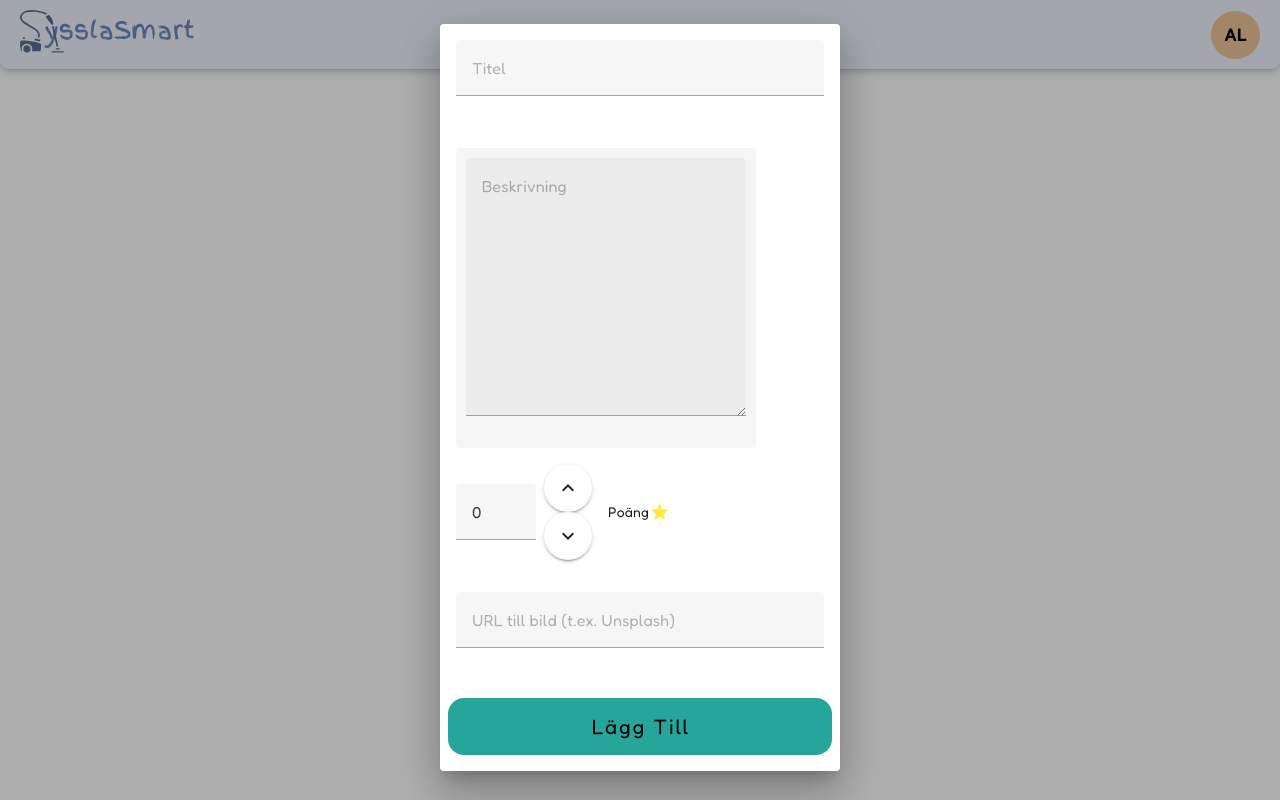
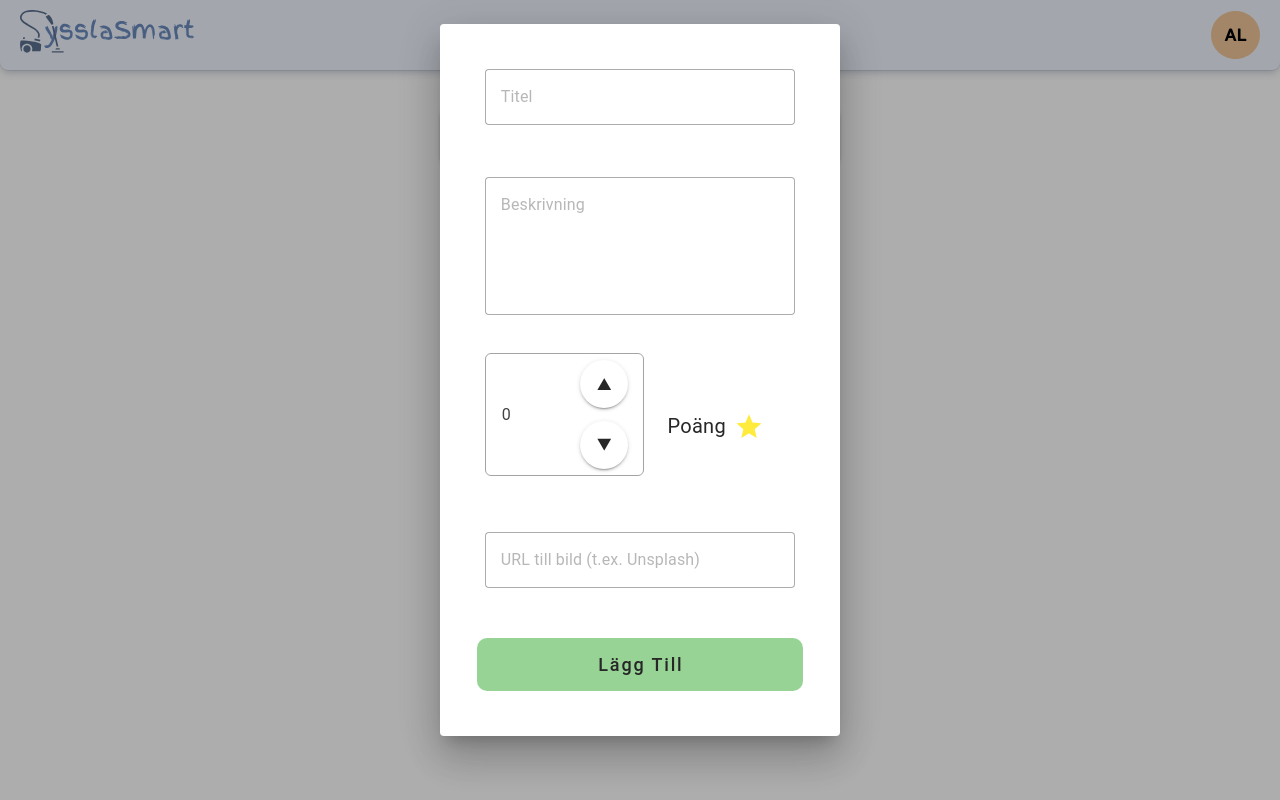
Before and after one commit to IT-Hogskolan-Stockholm/syssla-smart, a Vue app: page /beloningar in a window 1280 px wide. Both pictures are taken after a click on the button "Ny Belöning". Built offline with nearby package versions, Linux system fonts and the light colour scheme.

Commit message:
ish lite mer fixad CSS knapp + form, bytt font,

```diff
--- a/src/components/Header.vue
+++ b/src/components/Header.vue
@@ -85,6 +85,7 @@ header {
     rgba(9, 30, 66, 0.08) 0px 0px 0px 1px;
   position: sticky;
   top: 0;
+  margin-bottom: 2rem;
 }
 
 #avatar {
--- a/src/style.css
+++ b/src/style.css
@@ -1,5 +1,5 @@
 :root {
-  font-family: Fredoka, Avenir, Helvetica, Arial, sans-serif;
+  font-family: Roboto, Avenir, Helvetica, Arial, sans-serif;
   line-height: 1.5;
   font-weight: 400;
 
@@ -13,11 +13,6 @@
   -moz-osx-font-smoothing: grayscale;
 }
 
-@font-face {
-  font-family: Fredoka;
-  src: url(assets/Fredoka.ttf);
-}
-
 a {
   font-weight: 500;
   color: #646cff;
@@ -26,7 +21,12 @@ a {
 a:hover {
   color: #535bf2;
 }
-
+/* All "vanlig" text */
+.black-text {
+  color: #000;
+  text-transform: none;
+  font-weight: 500;
+}
 body {
   margin: 0;
   display: flex;
@@ -38,7 +38,6 @@ body {
   }
   box-sizing: border-box;
 }
-
 h1 {
   font-size: 3.2em;
   line-height: 1.1;
--- a/src/views/Beloningar.vue
+++ b/src/views/Beloningar.vue
@@ -1,104 +1,5 @@
-<template>
-  <div>
-    <section class="create-new-section d-flex justify-center flex-column align-center">
-      <v-btn
-        @click="openAddRewardDialog"
-        color="purple-lighten-4"
-        class="border-md border-purple rounded-btn black-text custom-btn d-flex justify-space-between align-center"
-        max-width="400px"
-      >
-        <span class="black-text ml-2 text-body-1">Ny Belöning</span>
-        <v-icon class="ml-7 black-text" color="black">mdi-plus</v-icon>
-      </v-btn>
-
-      <v-dialog
-        v-model="store.addRewardDialog"
-        max-width="400px"
-        :content-class="'auto-height-dialog'"
-        class="d-flex align-start"
-      >
-        <v-card class="d-flex flex-column" style="min-height: 0">
-          <v-form ref="form">
-
-            <v-card-text class="flex-grow-0" style="overflow: visible; padding-bottom: 0">
-              <v-text-field
-                v-model="rewardName"
-                placeholder="Titel"
-                :rules="[rules.required]"
-              ></v-text-field>
-
-              <div class="v-messages error--text" role="alert">
-                <div class="v-messages__wrapper">
-                </div>
-              </div>
-            </v-card-text>
-
-            <v-card-text class="flex-grow-0 " style="overflow: visible; padding-bottom: 0">
-
-            <v-textarea
-            v-model="description"
-            placeholder="Beskrivning"
-            rows="2"
-            class="custom-text-area"
-            ></v-textarea>
-          </v-card-text>
-
-          <v-card-text class="flex-grow-0 custom-card-text d-flex align-center">
-
-            <v-text-field
-                v-model="points"
-                type="number"
-                min="0"
-                max="100"
-                step="1"
-                class="mc-3 text-center "
-                style="max-width: 80px; text-align: center"
-                label="Poäng"
-                hide-details
-                single-line
-              ></v-text-field>
-
-              <div class="d-flex flex-column align-center mx-2">
-
-              <v-btn icon @click="increasePoints">
-                <v-icon>mdi-chevron-up</v-icon>
-              </v-btn>
-              <v-btn icon @click="decreasePoints">
-                <v-icon>mdi-chevron-down</v-icon>
-              </v-btn>
-            </div>
-            <span class="ml-2">Poäng</span>
-            <v-icon class="m1-1" color="yellow darken-2 size=18">mdi-star</v-icon>
-            </v-card-text>
-
-
-          <v-card-text class="flex-grow-0" style="overflow: visible; padding-bottom: 0">
-              <v-text-field
-                placeholder="URL till bild (t.ex. Unsplash)"
-              ></v-text-field>
-            </v-card-text>
-
-            <!--Lägg till button section-->
-            <v-card-actions class="justify-center flex-grow-0 mt-5">
-              <v-btn
-                color="green"
-                @click="handleSubmit(rewardName)"
-                size="large"
-                class="add-btn"
-                block
-              >
-                <span class="black-text rounded-btn">Lägg Till</span>
-              </v-btn>
-            </v-card-actions>
-          </v-form>
-        </v-card>
-      </v-dialog>
-    </section>
-  </div>
-</template>
-
 <script setup>
-import {ref} from 'vue';
+import { ref } from 'vue';
 import { useChoreStore } from '../stores/ChoreStore';
 
 const store = useChoreStore()
@@ -112,7 +13,7 @@ const handleSubmit = async () => {
 
 
   store.addReward({
-    name:rewardName.value,
+    name: rewardName.value,
     description: description.value,
     points: points.value
   })
@@ -142,26 +43,133 @@ const rules = {
 }
 </script>
 
+<template>
+  <div>
+    <section class="create-new-section d-flex justify-center flex-column align-center">
+      <v-btn @click="openAddRewardDialog" color="#f2ff3d"
+        class="border-md border-purple rounded-btn black-text custom-btn d-flex justify-space-between align-center"
+        max-width="400px">
+        <span class="black-text ml-2">Ny Belöning</span>
+        <v-icon class="ml-7 black-text custom-icon" style=" padding-left:7.5rem" color="black">mdi-plus</v-icon>
+      </v-btn>
+
+      <v-dialog v-model="store.addRewardDialog" max-width="400px" :content-class="'auto-height-dialog'"
+        class="d-flex align-start">
+        <v-card class="d-flex flex-column" style="min-height: 0">
+          <v-form ref="form">
+            <div class="container">
+
+              <v-card-text class="flex-grow-0 title-card" style="overflow: visible;  padding-bottom: 0">
+                <v-text-field class="text" variant="outlined" v-model="rewardName" placeholder="Titel"
+                  :rules="[rules.required]"></v-text-field>
+
+                <div class="v-messages error--text" role="alert">
+                  <div class="v-messages__wrapper">
+                  </div>
+                </div>
+              </v-card-text>
+
+              <v-card-text class="flex-grow-0 " style="overflow: visible; padding-bottom: 0">
+
+                <v-textarea variant="outlined" class="text" auto-grow style="height:160px" v-model="description"
+                  placeholder="Beskrivning" rows="2"></v-textarea>
+              </v-card-text>
+
+              <v-card-text class="flex-grow-0 custom-card-text d-flex align-center">
+                <div class="input-points">
+                  <v-text-field variant="none" v-model="points" type="number" min="0" max="100" step="1"
+                    class="mc-3 text-center text" style="max-width: 80px; text-align: center" label="Poäng" hide-details
+                    single-line></v-text-field>
+
+                  <div class="d-flex flex-column align-center mx-2">
+
+                    <v-btn class="point-arrow" icon @click="increasePoints">
+                      <v-icon>mdi-triangle</v-icon>
+                    </v-btn>
+                    <v-btn class="point-arrow" icon @click="decreasePoints">
+                      <v-icon>mdi-triangle-down</v-icon>
+                    </v-btn>
+                  </div>
+
+                </div>
+                <span class="ml-2 points">Poäng</span>
+                <v-icon class="m1-1 star" color="yellow darken-2 size=18">mdi-star</v-icon>
+              </v-card-text>
+
+
+              <v-card-text class="flex-grow-0" style="overflow: visible; padding-bottom: 0">
+                <v-text-field variant="outlined" class="text"
+                  placeholder="URL till bild (t.ex. Unsplash)"></v-text-field>
+              </v-card-text>
+
+              <!--Lägg till button section-->
+              <v-card-actions class="justify-center flex-grow-0 mt-5">
+                <v-btn color="green" @click="handleSubmit(rewardName)" size="large" class="add-btn" block>
+                  <span class="black-text rounded-btn">Lägg Till</span>
+                </v-btn>
+              </v-card-actions>
+            </div>
+          </v-form>
+        </v-card>
+      </v-dialog>
+    </section>
+  </div>
+</template>
+
+
+
 <style scoped>
+* {
+  margin: 0;
+  padding: 0;
+  font-size: large;
+  color: #272727 !important;
+}
+
+.text {
+  color: #272727;
+  font-size: 20px;
+
+
+}
+
+.container {
+  padding: 1.8rem;
+  color: black;
+}
+
+.input-points {
+  display: flex;
+  justify-content: center;
+  align-items: center;
+  border: 1px solid #a4a4a4;
+  border-radius: 6px;
+  margin-bottom: 1.5rem;
+  /* mellanrum över url */
+}
+
+.point-arrow {
+  display: flex;
+  margin: 0.4rem;
+  /* mellan arrows */
+  width: 10px;
+  height: 10px;
+  font-size: 10px;
+}
 
 .rounded-btn {
   border-radius: 16px;
 }
 
-.black-text {
-  color: #000;
-  text-transform: none;
-  font-weight: 400;
-}
-
 .add-btn {
-  background-color: #26a69a;
+  background-color: #97D395;
   font-size: 1.3rem;
   padding: 1rem 4rem !important;
   margin-bottom: 0.5rem;
   margin: 0 24px 0.5rem 24px;
-  border-radius: 16px;
+  border-radius: 10px;
   height: unset !important;
+
   .v-btn__content {
     .black-text.rounded-btn {
       width: 100%;
@@ -169,24 +177,24 @@ const rules = {
   }
 }
 
+.star {
+  font-size: 30px;
+  padding-left: 1rem;
+}
+
+.points {
+  padding-left: 1rem;
+  font-size: 20px;
+}
+
 .custom-btn {
   padding: 2rem 1rem;
-  margin-bottom: 1rem;
-  width: 90%;
-  font-size: 1.1rem;
+  width: 90vw;
+  font-size: 1.2rem;
+  /* ikonen */
 }
 
 .border-purple {
   color: #6a1b9a;
 }
-
-.custom-text-area {
-  background: #f5f5f5;
-  border-radius: 4px;
-  padding: 10px;
-  width: 300px;
-  min-height: 300px;
-  max-width: 500px;
-  max-height: 250px
-}
 </style>
```
Also changed, not shown: src/views/Sysslor.vue (+35 -100 lines).
